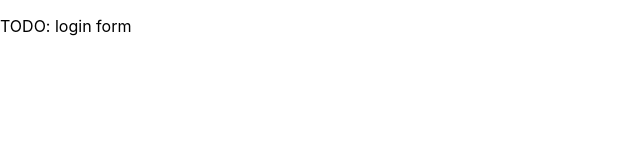
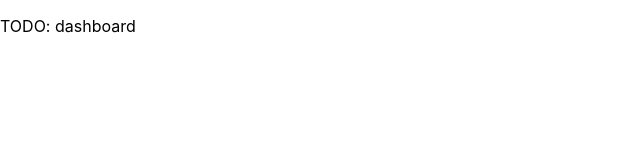
Before and after one commit to leomuona/jwt-demo-client, a React (Create React App) app: page / in a window 1280 px wide. Shown: the top 160 px of the page, without its empty margins (0-640 px from the left). Built offline with nearby package versions, Linux system fonts and the light colour scheme.

Commit message:
eslint, prettier, stuff

```diff
--- a/src/App.tsx
+++ b/src/App.tsx
@@ -1,9 +1,31 @@
-import { Login } from "./pages/Login";
+import { BrowserRouter, Switch } from "react-router-dom";
+import { PrivateRoute } from "./auth/PrivateRoute";
+import { PublicRoute } from "./auth/PublicRoute";
+import { ROUTES } from "./routes";
+import { Dashboard } from "./views/Dashboard";
+import { Login } from "./views/Login";
 
 export function App(): JSX.Element | null {
-  // todo routes
   // todo auth
+  const auth = true;
+
   return (
-    <Login />
+    <BrowserRouter>
+      <Switch>
+        <PrivateRoute
+          isSignedIn={auth}
+          component={Dashboard}
+          path={ROUTES.root}
+          exact
+        />
+        <PublicRoute
+          isSignedIn={auth}
+          restricted={true}
+          component={Login}
+          path={ROUTES.login}
+          exact
+        />
+      </Switch>
+    </BrowserRouter>
   );
 }
--- /dev/null
+++ b/src/auth/PrivateRoute.tsx
@@ -0,0 +1,20 @@
+import { Redirect, Route, RouteProps } from "react-router-dom";
+import { ROUTES } from "../routes";
+
+interface PrivateRouteProps extends RouteProps {
+  component: any;
+  isSignedIn: boolean;
+}
+
+export const PrivateRoute = ({
+  component: Component,
+  isSignedIn,
+  ...rest
+}: PrivateRouteProps) => (
+  <Route
+    {...rest}
+    render={(props) =>
+      isSignedIn ? <Component {...props} /> : <Redirect to={ROUTES.login} />
+    }
+  />
+);
--- /dev/null
+++ b/src/auth/PublicRoute.tsx
@@ -0,0 +1,26 @@
+import { Redirect, Route, RouteProps } from "react-router-dom";
+import { ROUTES } from "../routes";
+
+interface PublicRouteProps extends RouteProps {
+  component: any;
+  isSignedIn: boolean;
+  restricted: boolean;
+}
+
+export const PublicRoute = ({
+  component: Component,
+  isSignedIn,
+  restricted,
+  ...rest
+}: PublicRouteProps) => (
+  <Route
+    {...rest}
+    render={(props) =>
+      isSignedIn && restricted ? (
+        <Redirect to={ROUTES.root} />
+      ) : (
+        <Component {...props} />
+      )
+    }
+  />
+);
--- /dev/null
+++ b/src/routes.ts
@@ -0,0 +1,5 @@
+export const ROUTES = {
+  root: "/",
+  login: "/login",
+  logout: "/logout",
+};
```
Also changed, not shown: package.json (+24 -11 lines), src/index.tsx (+5 -5 lines), src/setupTests.ts (+1 -1 lines), .eslintrc.json (added), src/views/Dashboard.tsx (line endings or trailing spaces), src/views/Login.tsx (line endings or trailing spaces), 1 other file (tests, documents, lock files or other folders).
